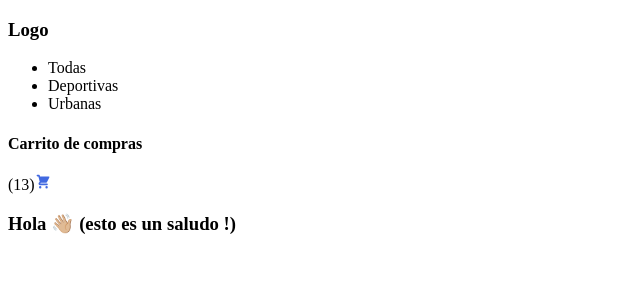
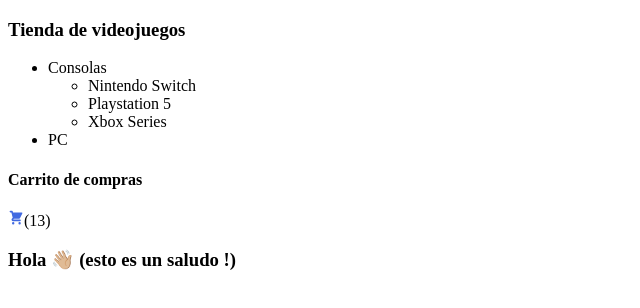
Before and after one commit to gudo09/clases-react-coderhouse, a React (Vite) app: page / in a window 1280 px wide. Shown: the top 308 px of the page, without its empty margins (0-640 px from the left). Built offline with nearby package versions, Linux system fonts and the light colour scheme.

Commit message:
primera entrega

```diff
--- a/src/components/common/CartWidget.jsx
+++ b/src/components/common/CartWidget.jsx
@@ -4,8 +4,8 @@
 const CartWidget = () => {
   return (
     <div>
+        <HiShoppingCart color="royalblue" title="Carrito"/>
         <span>(13)</span>
-        <HiShoppingCart color="royalblue" title="Carrito"/>
     </div>
   )
 }
--- a/src/components/layout/Navbar.jsx
+++ b/src/components/layout/Navbar.jsx
@@ -5,12 +5,17 @@
 
   return (
     <nav>
-      <h3>Logo</h3>
+      <h3>Tienda de videojuegos</h3>
 
       <ul>
-        <li>Todas</li>
-        <li>Deportivas</li>
-        <li>Urbanas</li>
+        <li>Consolas
+          <ul>
+            <li>Nintendo Switch</li>
+            <li>Playstation 5</li>
+            <li>Xbox Series</li>
+          </ul>
+        </li>
+        <li>PC</li>
       </ul>
 
       <h4>Carrito de compras</h4>
```
